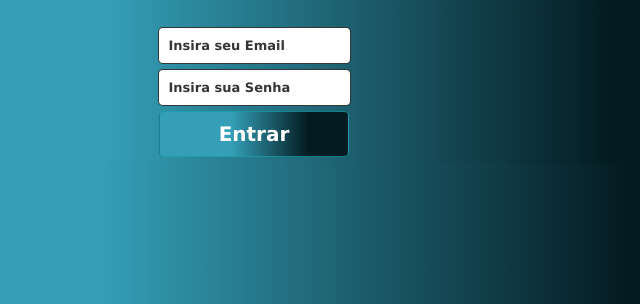
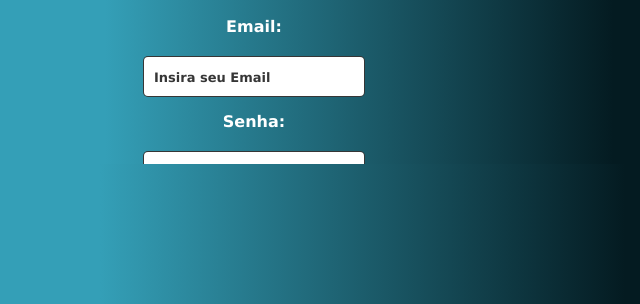
Before and after one commit to SOS-Enchentes/Front_End, a plain HTML site: page Front_End/index.html in a window 1280 px wide. Shown: the part 496-800 px from the top of the page, without its empty margins (386-1026 px from the left). Drawn offline with Linux system fonts and the light colour scheme.

Commit message:
Correção da página index e de algumas classes no arquivo css.

```diff
--- a/Front_End/assets/css/stylecadastrologin.css
+++ b/Front_End/assets/css/stylecadastrologin.css
@@ -1,6 +1,7 @@
 * {
   margin: 0;
   padding: 0;
+  box-sizing: border-box;
   font-family: 'Lucida Sans', 'Lucida Sans Regular', 'Lucida Grande', 'Lucida Sans Unicode', Geneva, Verdana, sans-serif;
   list-style: none;
   text-decoration: none;
@@ -12,7 +13,6 @@ html {
 
 body {
   background: linear-gradient(to right, #349FB7 38%, #041B21 79%);
-  margin: 0;
   min-height: 100vh;
   display: flex;
   flex-direction: column;
@@ -24,10 +24,8 @@ body {
   background: linear-gradient(to right, #349FB7 38%, #041B21 79%);
   max-width: 100%;
   height: 80vh;
-  margin: 20px;
-  margin-bottom: 0;
+  margin: 2rem;
   border-radius: 5px;
-  border: none;
   overflow: auto;
 }
 
@@ -36,7 +34,7 @@ body {
   background: linear-gradient(to right, #38a8c7, #1e1e1e);
   color: white;
   font-size: 5rem;
-  padding: 1rem 2.5rem;
+  padding: 1.6rem 3rem;
   border: 1px solid #000;
   border-radius: 15px;
   text-align: center;
@@ -48,59 +46,71 @@ body {
   max-width: 35rem;
   height: auto;
   align-self: center;
-  margin-top: 2rem;
-  margin-bottom: 2rem;
+  margin: 2rem auto;
 }
 
-.hero div {
+form {
   display: flex;
-  justify-content: center;
+  flex-direction: column;
   align-items: center;
-  text-align: justify;
-  color: rgba(255, 255, 255, 0.9);
-  font-size: 2rem;
-  font-weight: 700;
-  margin: 5px;
+  gap: 1.5rem;
 }
 
-.hero div form fieldset {
-  border: 0;
+fieldset {
+  border: none;
+  display: flex;
+  flex-direction: column;
+  gap: 1.5rem;
+  align-items: center;
 }
 
-.hero div form fieldset input {
-  padding: 10px;
+legend {
+  font-size: 2.4rem;
+  color: white;
+  font-weight: bold;
+  text-align: center;
+}
+
+label {
+  font-size: 1.6rem;
+  color: white;
+  font-weight: bold;
+  display: block;
+  margin-bottom: 0.5rem;
+}
+
+input[type="email"],
+input[type="password"] {
+  padding: 1rem;
   border-radius: 5px;
-  border: solid;
-  border-width: 1px;
-  border-color: #000000c9;
+  border: 1px solid #000000c9;
   width: 100%;
-  max-width: 30rem;
+  max-width: 34rem;
+  font-size: 1.6rem;
 }
 
 input::placeholder {
   color: #000000c9;
   font-weight: bold;
   background-color: white;
-  font-size: 13px;
-  text-align: left;
+  font-size: 1.3rem;
 }
 
-.hero div form fieldset button {
-  display: inline;
-  padding: 10px;
+button {
+  padding: 1rem;
   border-radius: 5px;
-  border: solid;
-  border-width: 1px;
-  border-color: #169ca6c9;
-  width: 19rem;
+  border: 1px solid #000000c9;
+  width: 20rem;
   color: white;
   font-weight: bold;
   font-size: 2rem;
   background: linear-gradient(to right, #349FB7 38%, #041B21 79%);
-  text-align: center;
+  cursor: pointer;
 }
 
-/*media queries */
+
+   /*MEDIA QUERIES*/
+
 
 
 @media (max-width: 600px) {
@@ -113,18 +123,17 @@ input::placeholder {
     max-width: 20rem;
   }
 
-  .hero div {
+  label {
     font-size: 1.4rem;
-    flex-direction: column;
-    text-align: center;
   }
 
-  .hero div form fieldset input {
+  input[type="email"],
+  input[type="password"] {
     max-width: 25rem;
     font-size: 1.4rem;
   }
 
-  .hero div form fieldset button {
+  button {
     width: 16rem;
     font-size: 1.6rem;
   }
@@ -141,15 +150,12 @@ input::placeholder {
     max-width: 26rem;
   }
 
-  .hero div {
-    font-size: 1.6rem;
-  }
-
-  .hero div form fieldset input {
+  input[type="email"],
+  input[type="password"] {
     max-width: 28rem;
   }
 
-  .hero div form fieldset button {
+  button {
     width: 17rem;
     font-size: 1.8rem;
   }
@@ -166,15 +172,12 @@ input::placeholder {
     max-width: 30rem;
   }
 
-  .hero div {
-    font-size: 1.8rem;
-  }
-
-  .hero div form fieldset input {
+  input[type="email"],
+  input[type="password"] {
     max-width: 30rem;
   }
 
-  .hero div form fieldset button {
+  button {
     width: 18rem;
     font-size: 2rem;
   }
@@ -191,15 +194,12 @@ input::placeholder {
     max-width: 33rem;
   }
 
-  .hero div {
-    font-size: 2rem;
-  }
-
-  .hero div form fieldset input {
+  input[type="email"],
+  input[type="password"] {
     max-width: 32rem;
   }
 
-  .hero div form fieldset button {
+  button {
     width: 19rem;
   }
 }
@@ -215,15 +215,12 @@ input::placeholder {
     max-width: 35rem;
   }
 
-  .hero div {
-    font-size: 2.2rem;
-  }
-
-  .hero div form fieldset input {
+  input[type="email"],
+  input[type="password"] {
     max-width: 34rem;
   }
 
-  .hero div form fieldset button {
+  button {
     width: 20rem;
     font-size: 2.2rem;
   }
--- a/Front_End/index.html
+++ b/Front_End/index.html
@@ -12,21 +12,19 @@
             <h1 class="retangulologin">FAZER LOGIN</h1>
             <img src="./assets/img/logo.png" alt="Logo SOS Enchentes" class="logocentro">
 
-            <div>
-                <form action="#" method="GET" id="frmContato">
-                    <fieldset>
-                        <div>
-                            <input type="email" name="Email" id="idEmail" placeholder="Insira seu Email" required>
-                        </div>
-                        <div>
-                            <input type="password" name="senha" id="idSenha" placeholder="Insira sua Senha" required>
-                        </div>
-                        <div>
-                            <button type="submit" id="btnEntrar" onclick="logar(event)">Entrar</button>
-                        </div>
-                    </fieldset>
-                </form>
-            </div>
+            <form action="#" method="GET" id="frmContato">
+                <fieldset>
+
+
+                    <label for="idEmail">Email:</label>
+                    <input type="email" id="idEmail" name="Email" placeholder="Insira seu Email" required>
+
+                    <label for="idSenha">Senha:</label>
+                    <input type="password" id="idSenha" name="senha" placeholder="Insira sua Senha" required>
+
+                    <button type="submit" id="btnEntrar" onclick="logar(event)">Entrar</button>
+                </fieldset>
+            </form>
         </section>
     </main>
 </body>
```
